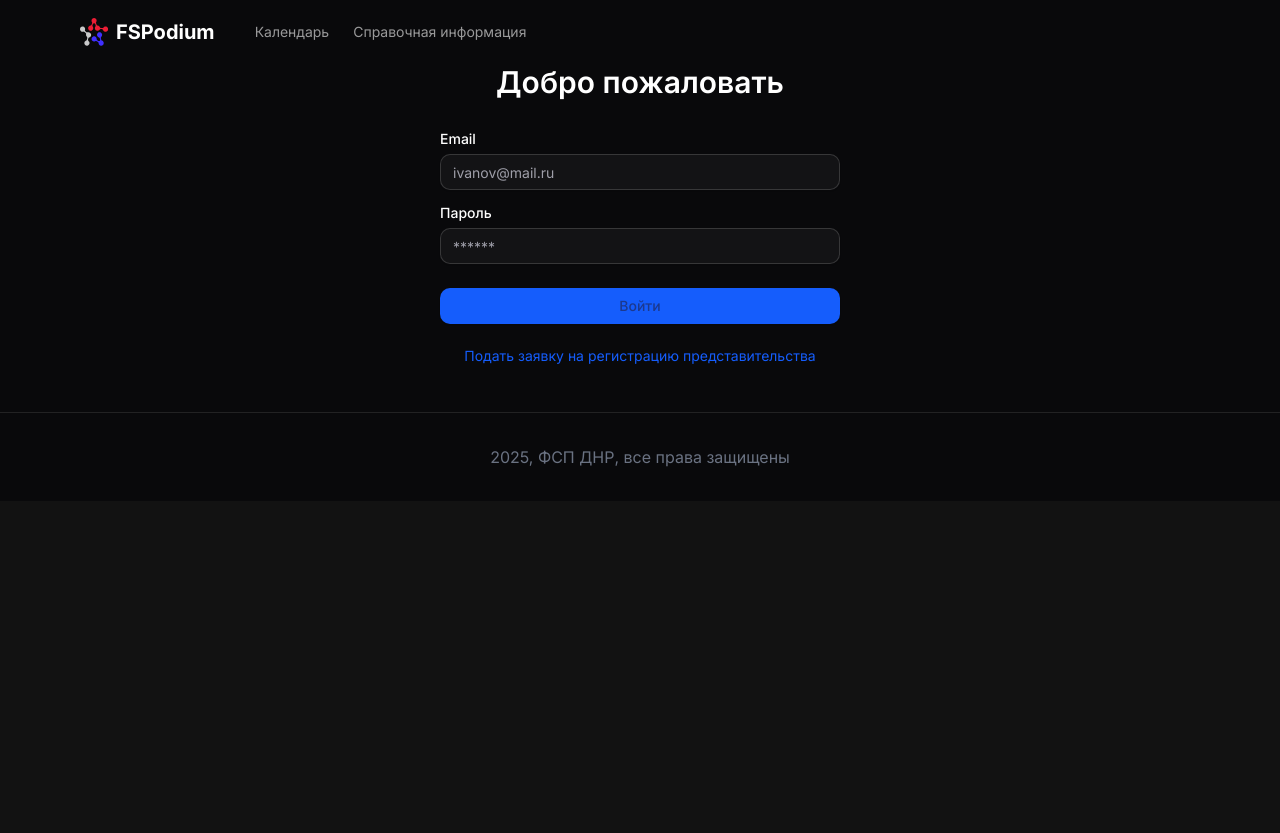
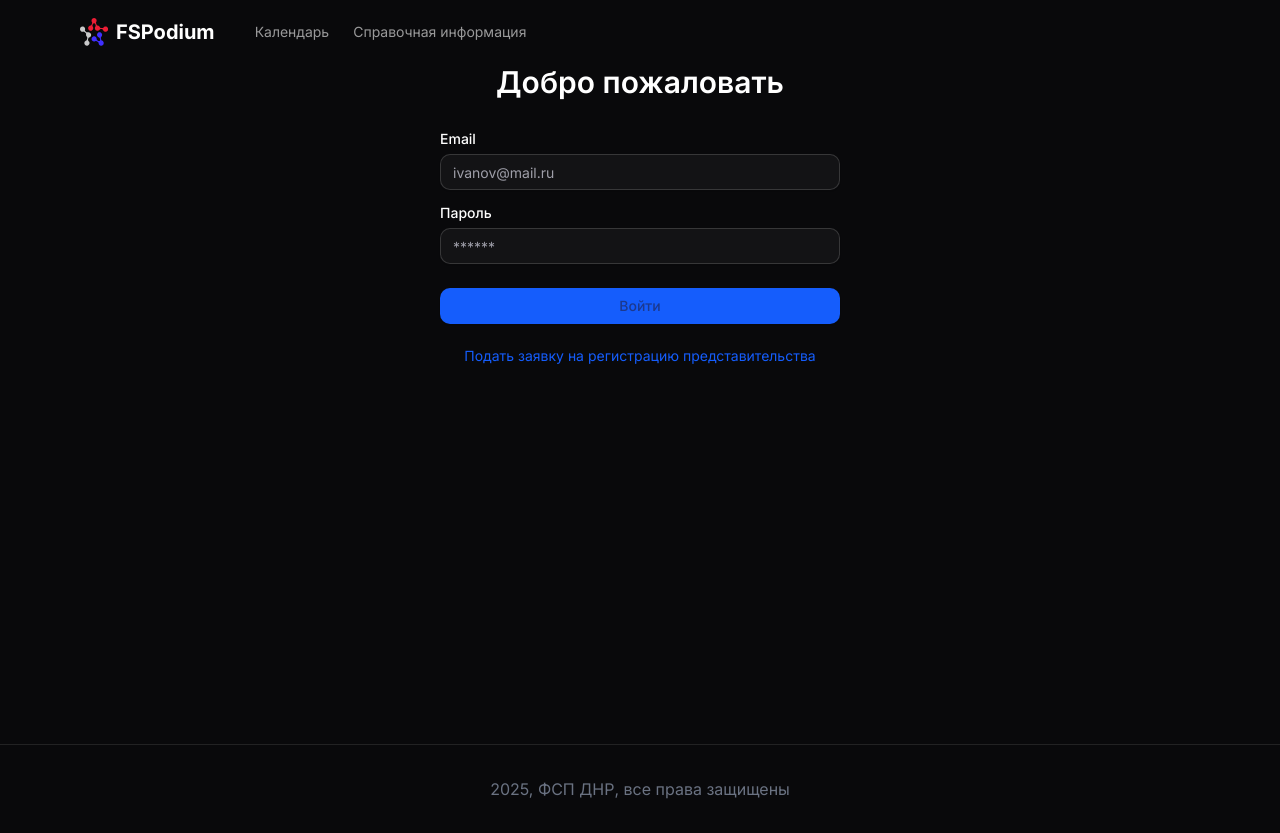
Before and after one commit to code-418-dpr/FSPodium-web, a Next.js app: page /login in a window 1280 px wide. Before the commit the page ends 800 px from the top, so only its background shows below. Built offline with nearby package versions, Linux system fonts and the light colour scheme; no server answers.

Commit message:
Fix: pdf, loyaut, parser

```diff
--- a/src/app/layout.tsx
+++ b/src/app/layout.tsx
@@ -40,7 +40,7 @@ export default async function RootLayout({ children }: { children: React.ReactNo
                                         : undefined
                                 }
                             />
-                            {children}
+                            <div className="min-h-[80vh]">{children}</div>
                             <Footer />
                         </div>
                     </ThemeProvider>
--- a/src/components/admin/analytics.tsx
+++ b/src/components/admin/analytics.tsx
@@ -110,7 +110,6 @@ export function Analytics() {
             .map(([discipline]) => discipline)
             .join(", ");
     };
-
 
     const currentDate = new Date();
     const firstDayOfMonth = new Date(currentDate.getFullYear(), currentDate.getMonth(), 1);
--- a/src/components/dialogs/event-viewer.tsx
+++ b/src/components/dialogs/event-viewer.tsx
@@ -69,7 +69,9 @@ export function EventViewer({ open, setOpen, event, isAdmin }: EventViewerProps)
                                                 >
                                                     <div className="flex items-center gap-2">
                                                         <FileText className="h-5 w-5 text-gray-500" />
-                                                        <span className="font-medium truncate max-w-3xs">{file.fileName}</span>
+                                                        <span className="max-w-3xs truncate font-medium">
+                                                            {file.fileName}
+                                                        </span>
                                                     </div>
                                                     {file.fileName.endsWith(".pdf") ? (
                                                         <PdfDialog file={file} />
--- a/src/components/footer/footer.tsx
+++ b/src/components/footer/footer.tsx
@@ -2,12 +2,10 @@
 
 export function Footer() {
     return (
-        <footer className="w-full py-4 mt-10 border-t border-border">
+        <footer className="border-border mt-10 w-full border-t py-4">
             <div className="mx-auto flex max-w-6xl items-center justify-center p-4">
-                <span className="text-gray-500">
-                    2025, ФСП ДНР, все права защищены
-                </span>
+                <span className="text-gray-500">2025, ФСП ДНР, все права защищены</span>
             </div>
         </footer>
-    )
+    );
 }
--- a/src/components/shared/teams-display.tsx
+++ b/src/components/shared/teams-display.tsx
@@ -2,7 +2,6 @@ import { Avatar } from "@/components/ui/avatar";
 import { Badge } from "@/components/ui/badge";
 import { Card, CardContent, CardHeader, CardTitle } from "@/components/ui/card";
 import { Team } from "@/types/teams";
-
 
 interface TeamDisplayProps {
     teams: Team[];
```
Also changed, not shown: src/components/regional/analytics.tsx (+6 -3 lines), src/components/shared/result-viewer.tsx (line endings or trailing spaces), src/types/teams.ts (line endings or trailing spaces). Lines whose indentation alone changed are shown as unchanged.
